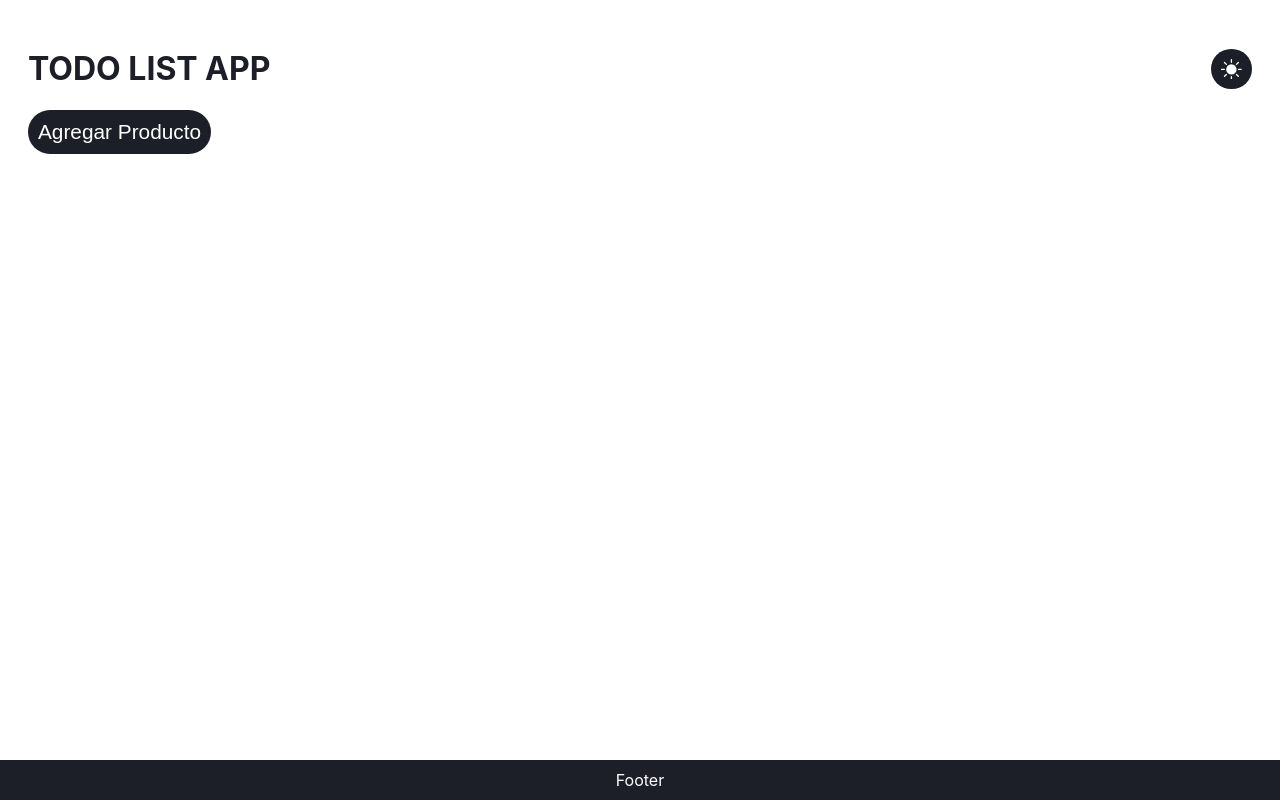
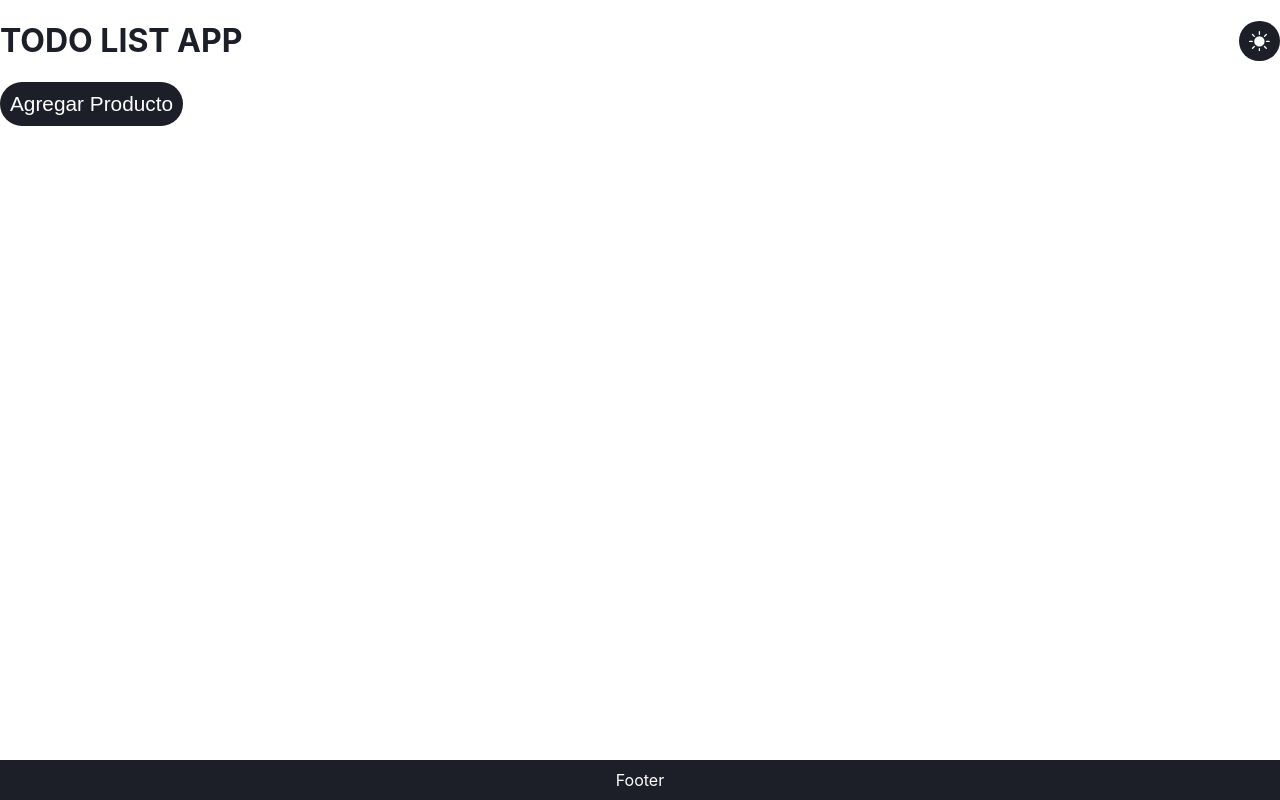
Before and after one commit to lavalbuena357/crud-products-mern, a React (Create React App) app in the folder client/: page / in a window 1280 px wide. Built offline with nearby package versions, Linux system fonts and the light colour scheme.

Commit message:
correccion menor de estilos globales

```diff
--- a/client/src/styles/GlobalStyles.js
+++ b/client/src/styles/GlobalStyles.js
@@ -6,7 +6,7 @@ export const GlobalStyles = createGlobalStyle(({ theme }) => ({
     background: theme.background,
     color: theme.color,
     transition: 'color 0.3s linear, background 0.3s linear',
-    padding: '20px',
-    userSelect: 'none'
+    userSelect: 'none',
+    margin: '0'
   }
 }))
```
